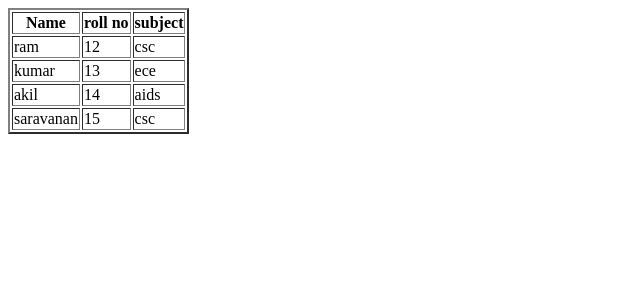
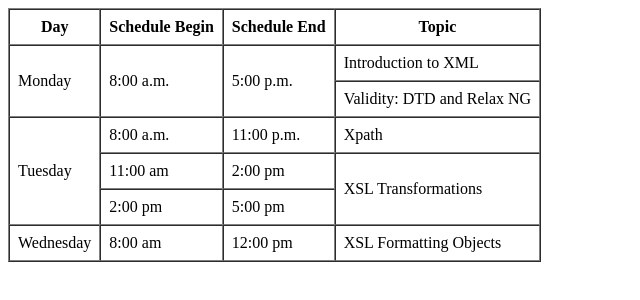
Before and after one commit to likkesh/table, a plain HTML site: page index.html in a window 1280 px wide. Shown: the whole page, without its empty margins (0-640 px from the left). Drawn offline with Linux system fonts and the light colour scheme.

Commit message:
updated code

```diff
--- a/index.html
+++ b/index.html
@@ -6,12 +6,51 @@
     <title>Document</title>
 </head>
 <body>
-    <table border="2px">
-    <tr><th>Name</th><th>roll no</th><th>subject</th></tr>
-    <tr><td>ram</td><td>12</td><td>csc</td></tr>
-    <tr><td>kumar</td><td>13</td><td>ece</td></tr>
-    <tr><td>akil</td><td>14</td><td>aids</td></tr>
-    <tr><td>saravanan</td><td>15</td><td>csc</td></tr>
-    </table>
-</body>
-</html>
+
+
+<table border="1" cellpadding="8" cellspacing="0">
+
+    <tr>
+      <th>Day</th>
+      <th>Schedule Begin</th>
+      <th>Schedule End</th>
+      <th>Topic</th>
+    </tr>
+
+
+
+    <tr>
+      <td rowspan="2">Monday</td>
+      <td rowspan="2">8:00 a.m.</td>
+      <td rowspan="2">5:00 p.m.</td>
+      <td>Introduction to XML</td>
+
+    </tr>
+    <tr>
+      <td>Validity: DTD and Relax NG</td>
+
+
+    </tr>
+    <tr>
+      <td rowspan="3">Tuesday</td>
+      <td>8:00 a.m.</td>
+      <td>11:00 p.m.</td>
+      <td>Xpath</td>
+    </tr>
+    <tr>
+    <td>11:00 am</td>
+    <td>2:00 pm</td>
+    <td rowspan="2">XSL Transformations</td>
+    </tr>
+    </tr>
+    <tr>
+    <td>2:00 pm</td>
+    <td>5:00 pm</td>
+
+    </tr>
+    <tr>
+        <td>Wednesday</td>
+        <td>8:00 am</td>
+        <td>12:00 pm</td>
+        <td>XSL Formatting Objects</td>
+    </tr>
```
